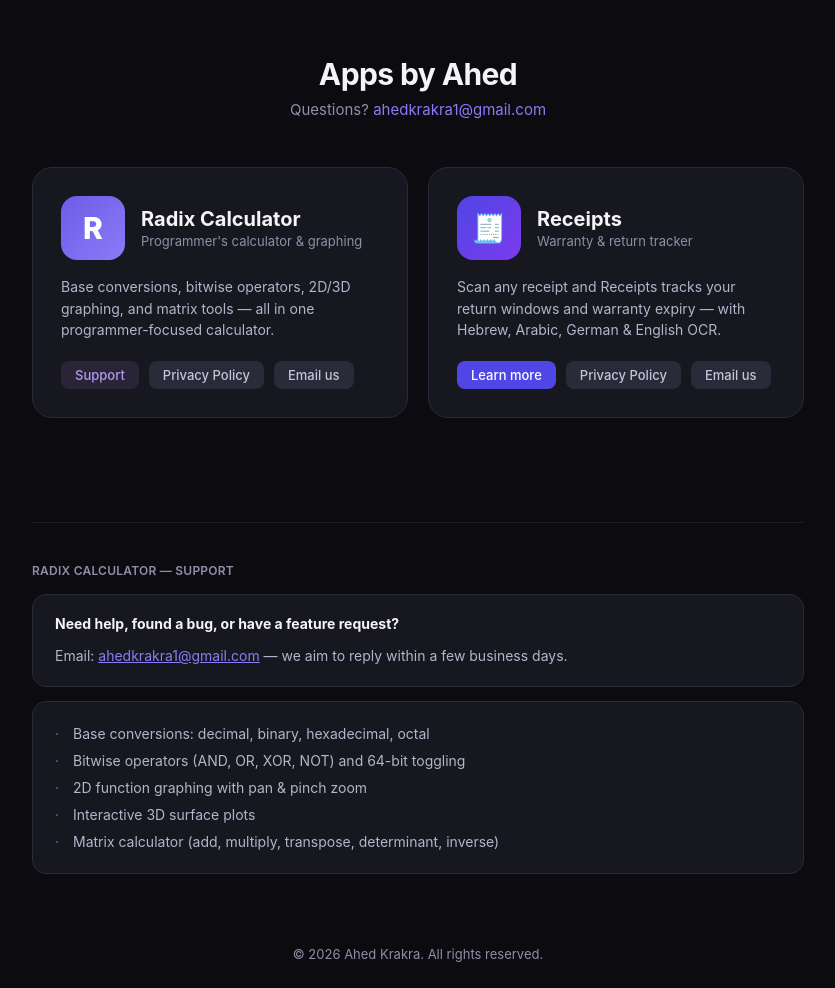
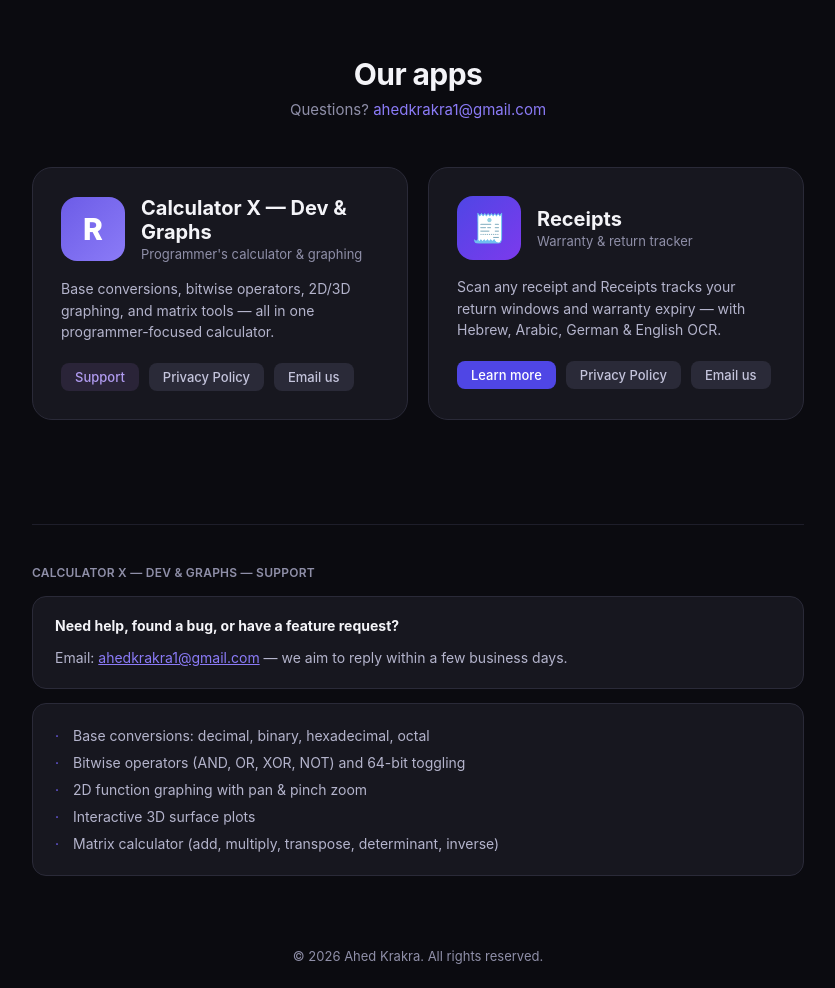
Before and after one commit to ahedkrakra/ahedkrakra.github.io, a plain HTML site: page index.html in a window 1280 px wide. Shown: the whole page, without its empty margins (222-1057 px from the left). Drawn offline with Linux system fonts and the light colour scheme.

Commit message:
Rename Radix Calculator to Calculator X — Dev & Graphs

```diff
--- a/index.html
+++ b/index.html
@@ -90,7 +90,7 @@
 <body>
   <div class="wrap">
     <header>
-      <h1>Apps by Ahed</h1>
+      <h1>Our apps</h1>
       <p>Questions? <a href="mailto:ahedkrakra1@gmail.com">ahedkrakra1@gmail.com</a></p>
     </header>
 
@@ -102,7 +102,7 @@
         <div class="app-header">
           <div class="app-icon icon-radix">R</div>
           <div>
-            <div class="app-name">Radix Calculator</div>
+            <div class="app-name">Calculator X — Dev & Graphs</div>
             <div class="app-tag">Programmer's calculator &amp; graphing</div>
           </div>
         </div>
@@ -137,7 +137,7 @@
 
     <!-- ── Radix support detail ── -->
     <div class="section" id="radix-support">
-      <h2>Radix Calculator — Support</h2>
+      <h2>Calculator X — Dev & Graphs — Support</h2>
 
       <div class="detail-card" style="margin-bottom:14px">
         <p><strong>Need help, found a bug, or have a feature request?</strong></p>
```
